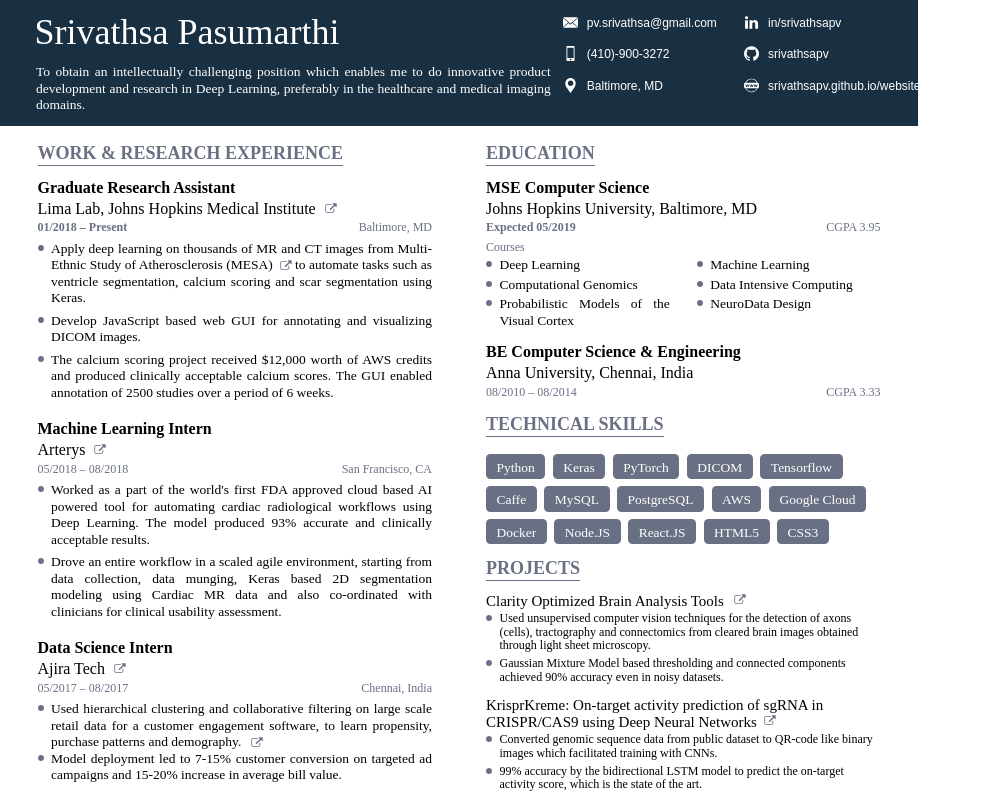
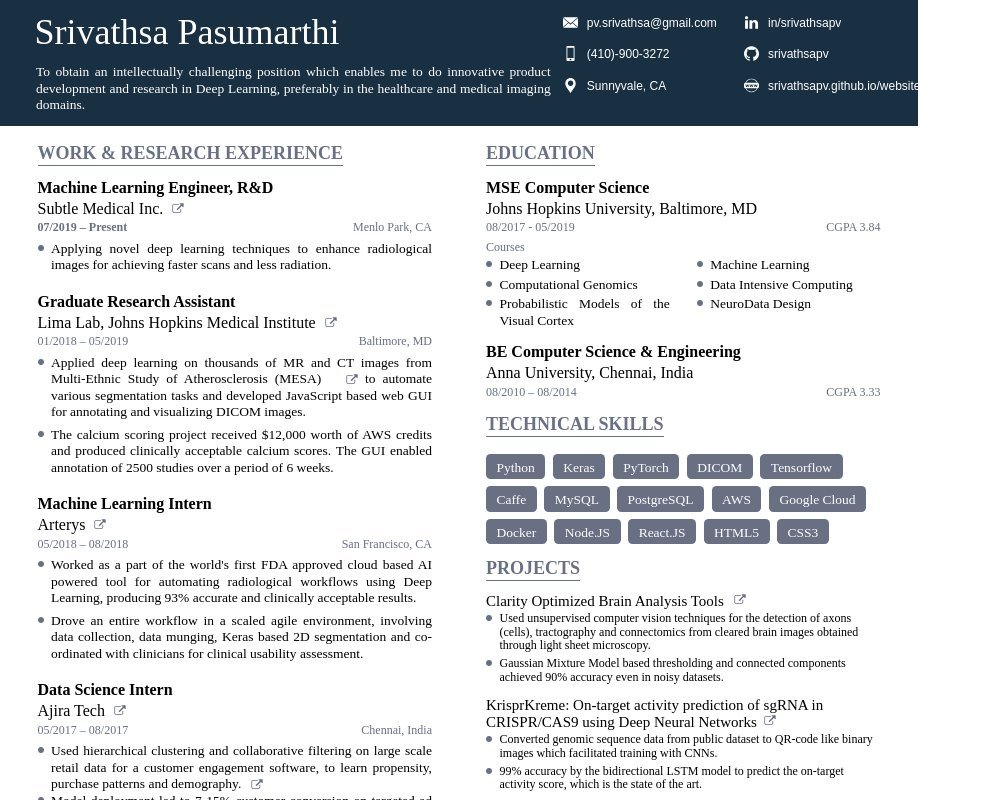
Before and after one commit to srivathsapv/profile, a plain HTML site: page resume.html in a window 1280 px wide. Shown: the whole page, without its empty margins (0-981 px from the left). Drawn offline with nearby package versions, Linux system fonts and the light colour scheme; a web font is replaced by a local one.

Commit message:
Update resume Subtle Medical

```diff
--- a/resume.html
+++ b/resume.html
@@ -99,7 +99,7 @@
                                       </g>
                                     </svg>
                                   </div>
-                                  <span class="contact-content">Baltimore, MD</span>
+                                  <span class="contact-content">Sunnyvale, CA</span>
                                 </a>
                               </div>
                           </div>
@@ -161,6 +161,56 @@
                     </div>
                   </div>
                   <div class="qwg_q">
+                      <div class="q1sj_q-group">
+                        <div id="work-0" class="q1sj_q" data-q1by_q="fad93390-e4a7-11e8-a4ec-fbd7fd8b9554" q1sj_q-index="0">
+                          <div class="q1so_q-el-content">
+                            <div class="q1so_q-el-role">
+                              <div class="q1ln_q-el q1qi_q-size-c q1qi_q-a q1ln_q-mandatory  " data-q1ln_q="work-x_vs-role">Machine Learning Engineer, R&D</div>
+                            </div>
+                            <div class="q1so_q-el-place">
+                              <div class="q1ln_q-el q1qi_q-size-c q1qi_q-b q1ln_q-mandatory " data-q1ln_q="work-x_vs-place">
+                                Subtle Medical Inc.&nbsp;&nbsp;&nbsp;&nbsp;&nbsp;
+                                <a class="qzg_q q1mb_q-doc-prqyg_q" href="https://subtlemedical.com" target="_blank">
+                                  <svg version="1.1" xmlns="http://www.w3.org/2000/svg" xmlns:xlink="http://www.w3.org/1999/xlink" x="0px" y="0px" viewBox="0 0 150 150" style="enable-background:new 0 0 150 150;" xml:space="preserve">
+                                    <g>
+                                      <g>
+                                        <path class="x-4d469c10-e4a5-11e8-9f25-45c66818f83a-q1rn_q-hyperlink" d="M112.8,85.2h-4.9c-0.7,0-1.3,0.3-2,0.7c-0.3,0.3-0.7,1-0.7,2v25.3c0,3.6-1.3,6.6-3.6,8.9c-2.6,2.6-5.6,3.6-8.9,3.6h-66c-3.6,0-6.6-1.3-8.9-3.6c-2.6-2.6-3.6-5.6-3.6-8.9v-66c0-3.6,1.3-6.6,3.6-8.9c2.6-2.6,5.6-3.6,8.9-3.6h55.8c0.7,0,1.3-0.3,2-0.7c0.3-0.3,0.7-1,0.7-2v-4.9c0-0.7-0.3-1.3-0.7-2c-0.3-0.3-1-0.7-2-0.7H26.8c-6.2,0-11.5,2.3-16.1,6.6c-4.6,4.6-6.6,9.8-6.6,16.1v66c0,6.2,2.3,11.5,6.6,16.1c4.6,4.6,9.8,6.6,16.1,6.6h66c6.2,0,11.5-2.3,16.1-6.6c4.6-4.6,6.6-9.8,6.6-16.1V87.8c0-0.7-0.3-1.3-0.7-2C114.2,85.5,113.5,85.2,112.8,85.2L112.8,85.2z"></path>
+                                        <path class="x-4d469c10-e4a5-11e8-9f25-45c66818f83a-q1rn_q-hyperlink" d="M144.4,15.9c-1-1-2.3-1.6-3.6-1.6H100c-1.3,0-2.6,0.7-3.6,1.6c-1,1-1.6,2.3-1.6,3.6c0,1.3,0.7,2.6,1.6,3.6l13.8,13.8L59,88.5c-0.7,0.7-0.7,1-0.7,2c0,0.7,0.3,1.3,0.7,2l8.9,8.9c0.7,0.7,1,0.7,2,0.7c0.7,0,1.3-0.3,2-0.7l51.5-51.5l13.8,13.8c1,1,2.3,1.6,3.6,1.6c1.3,0,2.6-0.7,3.6-1.6s1.6-2.3,1.6-3.6V19.5C145.7,17.9,145.3,16.9,144.4,15.9L144.4,15.9z"></path>
+                                      </g>
+                                    </g>
+                                  </svg>
+                                </a>
+                              </div>
+                            </div>
+                            <div class="q1ir_q-el-period">
+                              <div class="q1ln_q-el q1qi_q-size-f q1qi_q-c x-t-a-color q1ln_q-period-class q1ln_q-el-period" data-q1ln_q="work-x_vs-period" style="font-weight: bold;">
+                                  07/2019&nbsp;–&nbsp;Present
+                              </div>
+                            </div>
+                            <div class="q1so_q-el-loc">
+                              <div class="q1ln_q-el q1qi_q-size-f q1qi_q-c x-t-a-color " data-q1ln_q="work-x_vs-loc" tabindex="-1">Menlo Park, CA</div>
+                            </div>
+                            <div class="q1so_q-el-list">
+                              <div class="q1og_q q1qi_q-b">
+                                <div class="q1so_q-group">
+                                  <div id="work-0-list-0" class="q1og_q-el" q1og_q-el-index="0">
+                                    <div class="q1ir_q-list-item-bullet">
+                                      <svg version="1.1" xmlns="http://www.w3.org/2000/svg" xmlns:xlink="http://www.w3.org/1999/xlink" x="0px" y="0px" viewBox="0 0 10 10" style="enable-background:new 0 0 10 10;" xml:space="preserve">
+                                        <path class="x-4d469c10-e4a5-11e8-9f25-45c66818f83a-q1ox_q-svg-list q1og_q-item-bullet" d="M5,0C2.2,0,0,2.2,0,5s2.2,5,5,5s5-2.2,5-5S7.8,0,5,0z"></path>
+                                      </svg>
+                                    </div>
+                                    <div class="q1so_q-el-sub-content">
+                                      <div class="q1ln_q-el q1qi_q-size-e" data-q1ln_q="work-x_vs-list-x_vs">
+                                          Applying novel deep learning techniques to enhance radiological images for achieving faster scans and less radiation.
+                                      </div>
+                                    </div>
+                                  </div>
+                                </div>
+                              </div>
+                            </div>
+                          </div>
+                        </div>
+                      </div>
                     <div class="q1sj_q-group">
                       <div id="work-0" class="q1sj_q" data-q1by_q="fad93390-e4a7-11e8-a4ec-fbd7fd8b9554" q1sj_q-index="0">
                         <div class="q1so_q-el-content">
@@ -183,9 +233,8 @@
                             </div>
                           </div>
                           <div class="q1ir_q-el-period">
-                            <div class="q1ln_q-el q1qi_q-size-f q1qi_q-c x-t-a-color q1ln_q-period-class q1ln_q-el-period" data-q1ln_q="work-x_vs-period"
-                                 style="font-weight: bold">
-                                01/2018&nbsp;–&nbsp;Present
+                            <div class="q1ln_q-el q1qi_q-size-f q1qi_q-c x-t-a-color q1ln_q-period-class q1ln_q-el-period" data-q1ln_q="work-x_vs-period">
+                                01/2018&nbsp;–&nbsp;05/2019
                             </div>
                           </div>
                           <div class="q1so_q-el-loc">
@@ -202,7 +251,7 @@
                                   </div>
                                   <div class="q1so_q-el-sub-content">
                                     <div class="q1ln_q-el q1qi_q-size-e" data-q1ln_q="work-x_vs-list-x_vs">
-                                        Apply deep learning on thousands of MR and CT images from Multi-Ethnic Study of Atherosclerosis (MESA)
+                                        Applied deep learning on thousands of MR and CT images from Multi-Ethnic Study of Atherosclerosis (MESA)
                                         &nbsp;&nbsp;&nbsp;&nbsp;<a class="qzg_q q1mb_q-doc-prqyg_q" href="https://www.mesa-nhlbi.org/" target="_blank">
                                           <svg version="1.1" xmlns="http://www.w3.org/2000/svg" xmlns:xlink="http://www.w3.org/1999/xlink" x="0px" y="0px" viewBox="0 0 150 150" style="enable-background:new 0 0 150 150;" xml:space="preserve">
                                             <g>
@@ -213,21 +262,7 @@
                                             </g>
                                           </svg>
                                         </a>
-                                        to automate tasks such as ventricle segmentation, calcium scoring and scar segmentation using Keras.
-                                    </div>
-                                  </div>
-                                </div>
-                              </div>
-                              <div class="q1so_q-group">
-                                <div id="work-0-list-1" class="q1og_q-el" q1og_q-el-index="1">
-                                  <div class="q1ir_q-list-item-bullet">
-                                    <svg version="1.1" xmlns="http://www.w3.org/2000/svg" xmlns:xlink="http://www.w3.org/1999/xlink" x="0px" y="0px" viewBox="0 0 10 10" style="enable-background:new 0 0 10 10;" xml:space="preserve">
-                                      <path class="x-4d469c10-e4a5-11e8-9f25-45c66818f83a-q1ox_q-svg-list q1og_q-item-bullet" d="M5,0C2.2,0,0,2.2,0,5s2.2,5,5,5s5-2.2,5-5S7.8,0,5,0z"></path>
-                                    </svg>
-                                  </div>
-                                  <div class="q1so_q-el-sub-content">
-                                    <div class="q1ln_q-el q1qi_q-size-e" data-q1ln_q="work-x_vs-list-x_vs">
-                                        Develop JavaScript based web GUI for annotating and visualizing DICOM images.
+                                        to automate various segmentation tasks and developed JavaScript based web GUI for annotating and visualizing DICOM images.
                                     </div>
                                   </div>
                                 </div>
@@ -291,8 +326,8 @@
                                   </div>
                                   <div class="q1so_q-el-sub-content">
                                     <div class="q1ln_q-el q1qi_q-size-e" data-q1ln_q="work-x_vs-list-x_vs">
-                                        Worked as a part of the world's first FDA approved cloud based AI powered tool for automating cardiac radiological
-                                        workflows using Deep Learning. The model produced 93% accurate and clinically acceptable results.
+                                        Worked as a part of the world's first FDA approved cloud based AI powered tool for automating radiological
+                                        workflows using Deep Learning, producing 93% accurate and clinically acceptable results.
                                     </div>
                                   </div>
                                 </div>
@@ -306,9 +341,8 @@
                                   </div>
                                   <div class="q1so_q-el-sub-content">
                                     <div class="q1ln_q-el q1qi_q-size-e" data-q1ln_q="work-x_vs-list-x_vs">
-                                        Drove an entire workflow in a scaled agile environment, starting from data collection, data munging,
-                                        Keras based 2D segmentation modeling using Cardiac MR data and also co-ordinated with clinicians
-                                        for clinical usability assessment.
+                                        Drove an entire workflow in a scaled agile environment, involving data collection, data munging,
+                                        Keras based 2D segmentation and co-ordinated with clinicians for clinical usability assessment.
                                     </div>
                                   </div>
                                 </div>
@@ -397,7 +431,10 @@
                       <div id="work-3" class="q1sj_q" data-q1by_q="53158560-e4ab-11e8-a4ec-fbd7fd8b9554" q1sj_q-index="3">
                         <div class="q1so_q-el-content">
                           <div class="q1so_q-el-role">
-                            <div class="q1ln_q-el q1qi_q-size-c q1qi_q-a q1ln_q-mandatory  " data-q1ln_q="work-x_vs-role">R&amp;D Engineer, Machine Learning</div>
+                            <div class="q1ln_q-el q1qi_q-size-c q1qi_q-a q1ln_q-mandatory  " data-q1ln_q="work-x_vs-role">R&amp;D Engineer, Machine Learning &amp;</div>
+                          </div>
+                          <div class="q1so_q-el-role">
+                            <div class="q1ln_q-el q1qi_q-size-c q1qi_q-a q1ln_q-mandatory  " data-q1ln_q="work-x_vs-role">Full Stack Web Developer</div>
                           </div>
                           <div class="q1so_q-el-place">
                             <div class="q1ln_q-el q1qi_q-size-c q1qi_q-b q1ln_q-mandatory " data-q1ln_q="work-x_vs-place">
@@ -415,7 +452,9 @@
                             </div>
                           </div>
                           <div class="q1ir_q-el-period">
-                            <div class="q1ln_q-el q1qi_q-size-f q1qi_q-c x-t-a-color  q1ln_q-period-class q1ln_q-el-period" data-q1ln_q="work-x_vs-period">07/2016&nbsp;–&nbsp;05/2017</div>
+                            <div class="q1ln_q-el q1qi_q-size-f q1qi_q-c x-t-a-color  q1ln_q-period-class q1ln_q-el-period" data-q1ln_q="work-x_vs-period">
+                                07/2016&nbsp;–&nbsp;05/2017 and 05/2014&nbsp;–&nbsp;07/2016
+                            </div>
                           </div>
                           <div class="q1so_q-el-loc">
                             <div class="q1ln_q-el q1qi_q-size-f q1qi_q-c x-t-a-color " data-q1ln_q="work-x_vs-loc" tabindex="-1">Chennai, India</div>
@@ -432,34 +471,12 @@
                                   <div class="q1so_q-el-sub-content">
                                     <div class="q1ln_q-el q1qi_q-size-e" data-q1ln_q="work-x_vs-list-x_vs">
                                         Prototyped a CNN based image classifier using Caffe Python to count the number of people in a movie auditorium,
-                                        in order to provide real time viewership information to ad providers. Model achieved 95% accuracy and was robust
-                                        to auditorium layout and constrained light settings.
+                                        in order to provide real time viewership information to ad providers. Model was robust
+                                        to auditorium layout and constrained light settings with 95% accuracy.
                                     </div>
                                   </div>
                                 </div>
                               </div>
-                            </div>
-                          </div>
-                        </div>
-                      </div>
-                    </div>
-                    <div class="q1sj_q-group">
-                      <div id="work-4" class="q1sj_q" data-q1by_q="bef09ae0-e4ab-11e8-a4ec-fbd7fd8b9554" q1sj_q-index="4">
-                        <div class="q1so_q-el-content">
-                          <div class="q1so_q-el-role">
-                            <div class="q1ln_q-el q1qi_q-size-c q1qi_q-a q1ln_q-mandatory  " data-q1ln_q="work-x_vs-role">Full Stack Web Developer</div>
-                          </div>
-                          <div class="q1so_q-el-place">
-                            <div class="q1ln_q-el q1qi_q-size-c q1qi_q-b q1ln_q-mandatory " data-q1ln_q="work-x_vs-place">Qube Cinema Technologies</div>
-                          </div>
-                          <div class="q1ir_q-el-period">
-                            <div class="q1ln_q-el q1qi_q-size-f q1qi_q-c x-t-a-color  q1ln_q-period-class q1ln_q-el-period" data-q1ln_q="work-x_vs-period">05/2014&nbsp;–&nbsp;07/2016</div>
-                          </div>
-                          <div class="q1so_q-el-loc">
-                            <div class="q1ln_q-el q1qi_q-size-f q1qi_q-c x-t-a-color " data-q1ln_q="work-x_vs-loc" tabindex="-1">Chennai, India</div>
-                          </div>
-                          <div class="q1so_q-el-list">
-                            <div class="q1og_q q1qi_q-b">
                               <div class="q1so_q-group">
                                 <div id="work-4-list-0" class="q1og_q-el" q1og_q-el-index="0">
                                   <div class="q1ir_q-list-item-bullet">
@@ -469,8 +486,7 @@
                                   </div>
                                   <div class="q1so_q-el-sub-content">
                                     <div class="q1ln_q-el q1qi_q-size-e" data-q1ln_q="work-x_vs-list-x_vs">
-                                      Developed many significant features over the full stack of QubeWire - a cloud based digital cinema
-                                      distribution management system, using Node.JS and React.JS, in an agile environment.&nbsp;&nbsp;&nbsp;&nbsp;&nbsp;
+                                      Developed many significant features over the full stack of QubeWire&nbsp;
                                       <a class="qzg_q q1mb_q-doc-prqyg_q" href="https://www.qubewire.com/" target="_blank">
                                         <svg version="1.1" xmlns="http://www.w3.org/2000/svg" xmlns:xlink="http://www.w3.org/1999/xlink" x="0px" y="0px" viewBox="0 0 150 150" style="enable-background:new 0 0 150 150;" xml:space="preserve">
                                           <g>
@@ -480,22 +496,10 @@
                                             </g>
                                           </g>
                                         </svg>
-                                      </a>
-                                    </div>
-                                  </div>
-                                </div>
-                              </div>
-                              <div class="q1so_q-group">
-                                <div id="work-4-list-1" class="q1og_q-el" q1og_q-el-index="1">
-                                  <div class="q1ir_q-list-item-bullet">
-                                    <svg version="1.1" xmlns="http://www.w3.org/2000/svg" xmlns:xlink="http://www.w3.org/1999/xlink" x="0px" y="0px" viewBox="0 0 10 10" style="enable-background:new 0 0 10 10;" xml:space="preserve">
-                                      <path class="x-4d469c10-e4a5-11e8-9f25-45c66818f83a-q1ox_q-svg-list q1og_q-item-bullet" d="M5,0C2.2,0,0,2.2,0,5s2.2,5,5,5s5-2.2,5-5S7.8,0,5,0z"></path>
-                                    </svg>
-                                  </div>
-                                  <div class="q1so_q-el-sub-content">
-                                    <div class="q1ln_q-el q1qi_q-size-e" data-q1ln_q="work-x_vs-list-x_vs">
-                                        The platform was able to handle generation of over 150,000 Key Delivery Messages (KDM aka licenses) in a
-                                        period of 1 week.
+                                     </a>
+                                      , a cloud based digital cinema
+                                      distribution system, using Node.JS and React.JS, in an agile environment. The platform was able to handle generation of over
+                                      150,000 Key Delivery Messages (KDM aka licenses) in a period of 1 week.
                                     </div>
                                   </div>
                                 </div>
@@ -528,13 +532,12 @@
                               <div class="q1ln_q-el q1qi_q-size-c q1qi_q-b q1ln_q-mandatory " data-q1ln_q="edu-x_vs-place">Johns Hopkins University, Baltimore, MD</div>
                             </div>
                             <div class="q1ir_q-el-period">
-                              <div class="q1ln_q-el q1qi_q-size-f q1qi_q-c x-t-a-color q1ln_q-period-class q1ln_q-el-period" data-q1ln_q="edu-x_vs-period"
-                                   style="font-weight: bold">
-                                  Expected 05/2019
+                              <div class="q1ln_q-el q1qi_q-size-f q1qi_q-c x-t-a-color q1ln_q-period-class q1ln_q-el-period" data-q1ln_q="edu-x_vs-period">
+                                  08/2017 - 05/2019
                               </div>
                             </div>
                             <div class="q1so_q-el-loc">
-                              <div class="q1ln_q-el q1qi_q-size-f q1qi_q-c x-t-a-color " data-q1ln_q="edu-x_vs-loc" tabindex="-1">CGPA 3.95</div>
+                              <div class="q1ln_q-el q1qi_q-size-f q1qi_q-c x-t-a-color " data-q1ln_q="edu-x_vs-loc" tabindex="-1">CGPA 3.84</div>
                             </div>
                             <div class="q1so_q-el-list">
                               <div class="q1so_q-el-header">
```
Also changed, not shown: 1 other file.
